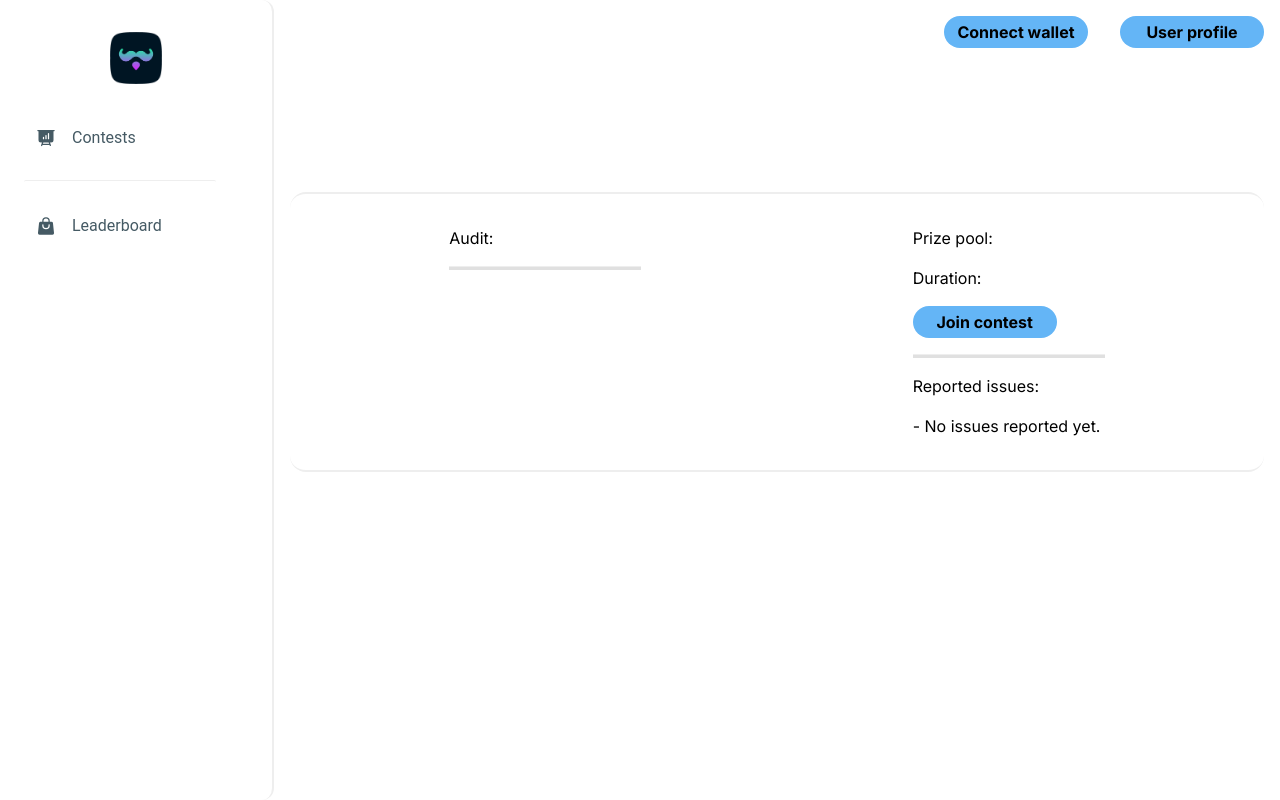
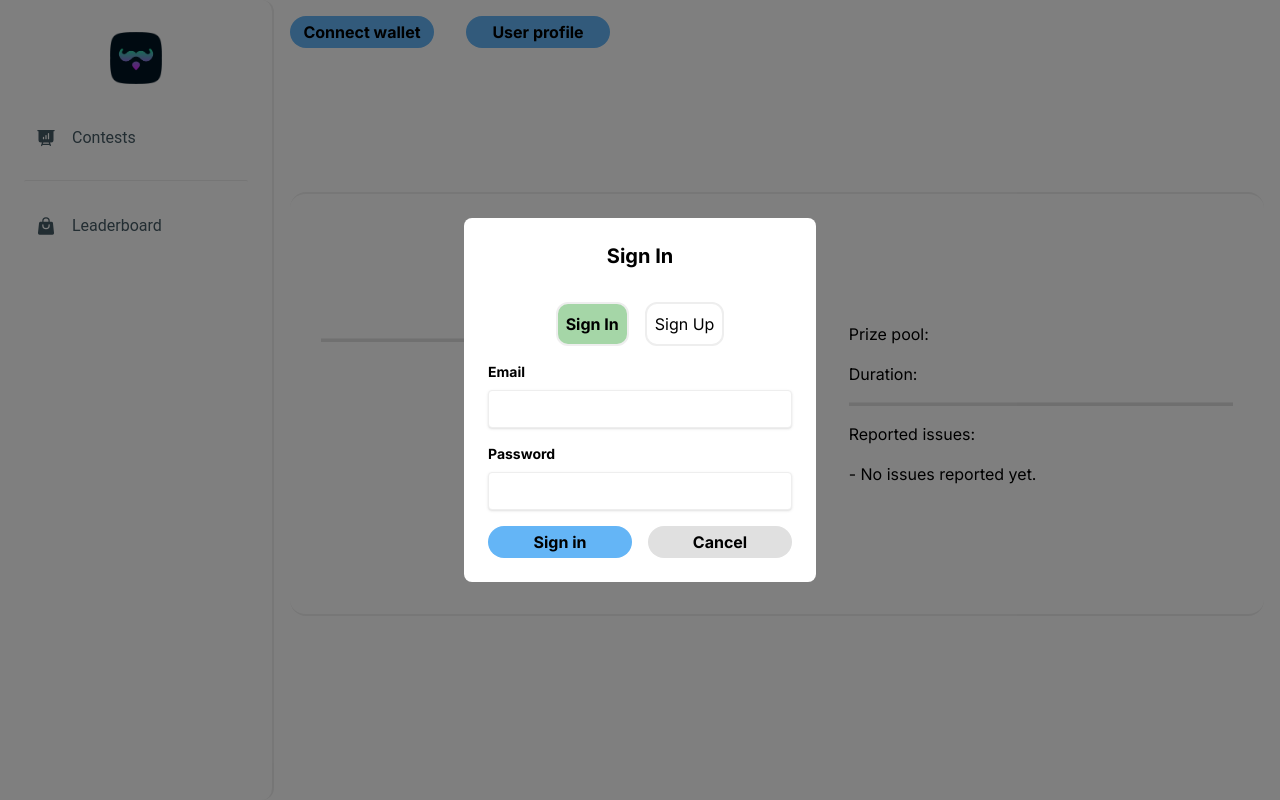
Before and after one commit to poirotonsolana/poirot-app-frontend, a Next.js app: page /contests/1 in a window 1280 px wide. Both pictures are taken after a click on the button "User profile". Built offline with nearby package versions, Linux system fonts and the light colour scheme.

Commit message:
User profile, audit fixes

```diff
--- a/package.json
+++ b/package.json
@@ -20,6 +20,7 @@
     "react": "^18",
     "react-dom": "^18",
     "react-icons": "^5.2.1",
+    "react-toastify": "^10.0.5",
     "tailwind-merge": "^2.3.0"
   },
   "devDependencies": {
--- a/src/app/contests/[contestId]/page.tsx
+++ b/src/app/contests/[contestId]/page.tsx
@@ -1,27 +1,32 @@
 "use client"
-import React, { useState } from 'react'
-import { useSearchParams } from 'next/navigation'
-import Image from 'next/image'
-import Link from 'next/link'
+import React, { useState } from 'react';
+import { useSearchParams } from 'next/navigation';
+import Image from 'next/image';
+import Link from 'next/link';
+import { toast } from "react-toastify";
 
 const SingleAuditPage = () => {
   const searchParams = useSearchParams();
+  const auditName = searchParams.get('name');
   const uniqueId = searchParams.get('id');
   const auditDate = searchParams.get('date');
   const auditStatus = searchParams.get('status');
   const logoUrl = searchParams.get('logo');
-  const auditDescription = searchParams.get('description')
+  const auditDescription = searchParams.get('description');
   const prizepool = searchParams.get('prizepool');
 
   const [isJoined, setIsJoined] = useState(false);
   const [isLoading, setIsLoading] = useState(false);
   const [isReporting, setIsReporting] = useState(false);
-  const [reportedBugs, setReportedBugs] = useState<{ projectName: string | null; bugSeverity: string | null; description: string | null; contactInfo: { twitter: string | null; telegram: string | null; email: string | null; discord: string | null; } }[]>([]);
+  const [isModalOpen, setIsModalOpen] = useState(false);
+  const [isSignIn, setIsSignIn] = useState(true); // State to toggle between sign-in and sign-up forms
+  const [reportedBugs, setReportedBugs] = useState<{ projectName: string; bugSeverity: string; description: string; contactInfo: { twitter: string; telegram: string; email: string; discord: string; }; }[]>([]);
   const [preferredCommunication, setPreferredCommunication] = useState('');
 
   const handleJoinClick = () => {
     setIsLoading(true);
     setTimeout(() => {
+      toast.success("Contest joined successfully!");
       setIsJoined(true);
       setIsLoading(false);
     }, 2000);
@@ -31,45 +36,59 @@ const SingleAuditPage = () => {
     setIsReporting(true);
   }
 
-  const handleFormSubmit = (e:React.FormEvent<HTMLFormElement>) => {
+  const handleFormSubmit = (e: React.FormEvent<HTMLFormElement>) => {
     e.preventDefault();
     const formData = new FormData(e.target as HTMLFormElement);
     const bugData = {
-      projectName: formData.get('projectName'),
-      bugSeverity: formData.get('bugSeverity'),
-      description: formData.get('bugDescription'),
+      projectName: formData.get('projectName') as string,
+      bugSeverity: formData.get('bugSeverity') as string,
+      description: formData.get('bugDescription') as string,
       contactInfo: {
-        twitter: formData.get('twitter'),
-        telegram: formData.get('telegram'),
-        email: formData.get('email'),
-        discord: formData.get('discord')
+        twitter: formData.get('twitter') as string,
+        telegram: formData.get('telegram') as string,
+        email: formData.get('email') as string,
+        discord: formData.get('discord') as string,
       }
     };
     setReportedBugs([...reportedBugs, bugData]);
     setIsReporting(false);
+    toast.success("Bug reported successfully!");
   }
 
-  const handleCommunicationChange = (e: React.ChangeEvent<HTMLSelectElement>) => {
+  const handleCommunicationChange = (e: { target: { value: React.SetStateAction<string>; }; }) => {
     setPreferredCommunication(e.target.value);
+  }
+
+  const handleProfileClick = () => {
+    setIsModalOpen(true);
+  }
+
+  const handleModalClose = () => {
+    setIsModalOpen(false);
+  }
+
+  const handleSignInSignUpSubmit = (e: { preventDefault: () => void; }) => {
+    e.preventDefault();
+    toast.success(`${isSignIn ? 'Sign-in' : 'Sign-up'} successful!`);
+    setIsModalOpen(false);
   }
 
   return (
     <>
-      <nav className='flex flex-row justify-end gap-8'>
-        <button className='bg-blue-300 rounded-2xl w-36 p-1 hover:bg-blue-500 font-bold'>Connect wallet</button>
-        <button className='bg-blue-300 rounded-2xl w-36 p-1 hover:bg-blue-500 font-bold'>User profile</button>
+      <nav className='flex flex-row justify-start gap-8'>
+        <button className='bg-blue-300 rounded-2xl w-36 p-1 hover:bg-blue-600 font-bold'>Connect wallet</button>
+        <button className='bg-blue-300 rounded-2xl w-36 p-1 hover:bg-blue-600 font-bold' onClick={handleProfileClick}>User profile</button>
       </nav>
 
-
-      <div className='flex flex-row gap-28 justify-evenly mt-36 border-t-2 border-b-2 rounded-2xl py-8'>
+      <div className='flex flex-row gap-28 justify-evenly mt-36 border-t-2 border-b-2 rounded-2xl py-32'>
         <div className='flex flex-col'>
           <div className='flex flex-row items-center gap-8'>
             {logoUrl && <Image src={logoUrl} alt={`Audit ${uniqueId} logo`} width={100} height={100} />}
-            Audit: {uniqueId}
+            <p className='font-bold text-lg'>{auditName}</p>
           </div>
-          <hr className='w-48 h-1 my-4 bg-gray-300'/>
+          <hr className='w-96 h-1 my-4 bg-gray-300'/>
           <div>
-            <p className='text-center'>{auditDescription}</p>
+            <p className='text-md mt-4'>{auditDescription}</p>
           </div>
         </div>
 
@@ -77,7 +96,7 @@ const SingleAuditPage = () => {
           <div className='flex flex-col gap-4'>
             <p>Prize pool: {prizepool}</p>
             <p>Duration: {auditDate}</p>
-            {!isJoined ? (
+            {(auditStatus === 'active' || auditStatus === 'upcoming') && !isJoined ? (
               <button
                 className='bg-blue-300 rounded-2xl w-36 p-1 hover:bg-blue-500 font-bold'
                 onClick={handleJoinClick}
@@ -86,18 +105,20 @@ const SingleAuditPage = () => {
                 {isLoading ? 'Loading...' : 'Join contest'}
               </button>
             ) : (
+              isJoined && (
                 <div className='flex gap-4'>
                   <Link href={"https://github.com/poirotonsolana"} target='_blank'><button className='bg-blue-300 rounded-2xl w-36 p-1 hover:bg-blue-500 font-bold'>View repo</button></Link>
                   <button
                     className='bg-blue-300 rounded-2xl w-36 p-1 hover:bg-blue-500 font-bold'
                     onClick={handleReportClick}
                   >
-                  Report bug
+                    Report a bug
                   </button>
                 </div>
+              )
             )}
           </div>
-          <hr className='w-48 my-4 bg-gray-300 h-1'/>
+          <hr className='w-96 my-4 bg-gray-300 h-1'/>
           <div className='flex flex-col'>
             <p>Reported issues:</p>
             <ul className='mt-4'>
@@ -105,8 +126,8 @@ const SingleAuditPage = () => {
                 <p>- No issues reported yet.</p>
               ) : (
                 reportedBugs.map((bug, index) => (
-                  <li key={index + 1} className='mb-2'>
-                    <strong>Issue #{index}:</strong><br />
+                  <li key={index} className='mb-2'>
+                    <strong>Issue #{index + 1}:</strong><br />
                     <strong>Project:</strong> {bug.projectName} <br/>
                     <strong>Severity:</strong> {bug.bugSeverity} <br/>
                     <strong>Description:</strong> {bug.description} <br/>
@@ -121,7 +142,7 @@ const SingleAuditPage = () => {
       {isReporting && (
         <div className='fixed inset-0 flex items-center justify-center bg-black bg-opacity-50'>
           <div className='bg-white p-6 rounded-lg'>
-            <h2 className='text-xl mb-4'>Report a Bug</h2>
+            <h2 className='text-xl mb-8 text-center font-bold'>Report a Bug</h2>
             <form onSubmit={handleFormSubmit}>
               <div className='mb-4'>
                 <label className='block text-sm font-bold mb-2' htmlFor='projectName'>
@@ -213,8 +234,98 @@ const SingleAuditPage = () => {
           </div>
         </div>
       )}
+
+      {isModalOpen && (
+        <div className='fixed inset-0 flex items-center justify-center bg-black bg-opacity-50'>
+          <div className='bg-white p-6 rounded-lg'>
+            <h2 className='text-xl mb-8 text-center font-bold'>{isSignIn ? 'Sign In' : 'Sign Up'}</h2>
+            <div className='flex justify-center mb-4'>
+              <button
+                className={`mr-4 border-2  p-2 rounded-xl ${isSignIn ? 'font-bold bg-green-200 rounded-xl p-2' : ''}`}
+                onClick={() => setIsSignIn(true)}
+              >
+                Sign In
+              </button>
+              <button
+                className={`border-2  p-2 rounded-xl ${!isSignIn ? 'font-bold bg-green-200 rounded-xl p-2' : ''}`}
+                onClick={() => setIsSignIn(false)}
+              >
+                Sign Up
+              </button>
+            </div>
+            <form onSubmit={handleSignInSignUpSubmit}>
+              <div className='mb-4'>
+                <label className='block text-sm font-bold mb-2' htmlFor='email'>
+                  Email
+                </label>
+                <input
+                  id='email'
+                  name='email'
+                  type='email'
+                  className='shadow appearance-none border rounded w-full py-2 px-3 text-gray-700 leading-tight focus:outline-none focus:shadow-outline'
+                  required
+                />
+              </div>
+              <div className='mb-4'>
+                <label className='block text-sm font-bold mb-2' htmlFor='password'>
+                  Password
+                </label>
+                <input
+                  id='password'
+                  name='password'
+                  type='password'
+                  className='shadow appearance-none border rounded w-full py-2 px-3 text-gray-700 leading-tight focus:outline-none focus:shadow-outline'
+                  required
+                />
+              </div>
+              {!isSignIn && (
+                <>
+                  <div className='mb-4'>
+                    <label className='block text-sm font-bold mb-2' htmlFor='confirmPassword'>
+                      Confirm Password
+                    </label>
+                    <input
+                      id='confirmPassword'
+                      name='confirmPassword'
+                      type='password'
+                      className='shadow appearance-none border rounded w-full py-2 px-3 text-gray-700 leading-tight focus:outline-none focus:shadow-outline'
+                      required
+                    />
+                  </div>
+                  <div className='mb-4'>
+                    <label className='block text-sm font-bold mb-2' htmlFor='username'>
+                      Username
+                    </label>
+                    <input
+                      id='username'
+                      name='username'
+                      className='shadow appearance-none border rounded w-full py-2 px-3 text-gray-700 leading-tight focus:outline-none focus:shadow-outline'
+                      required
+                    />
+                  </div>
                 </>
-  )
+              )}
+              <div className='flex justify-end'>
+                <button
+                  type='submit'
+                  className='bg-blue-300 rounded-2xl w-36 p-1 hover:bg-blue-500 font-bold'
+                >
+                  {isSignIn? "Sign in": "Sign up"}
+                </button>
+                <button
+                  type='button'
+                  className='bg-gray-300 rounded-2xl w-36 p-1 hover:bg-gray-500 font-bold ml-4'
+                  onClick={handleModalClose}
+                >
+                  Cancel
+                </button>
+              </div>
+            </form>
+          </div>
+        </div>
+      )}
+    </>
+  );
 }
 
 export default SingleAuditPage;
--- a/src/app/layout.tsx
+++ b/src/app/layout.tsx
@@ -3,6 +3,9 @@ import { Inter } from "next/font/google";
 import "./globals.css";
 const inter = Inter({ subsets: ["latin"] });
 import Layout from '../../components/Layout'
+import { ToastContainer } from 'react-toastify';
+import 'react-toastify/dist/ReactToastify.css';
+
 
 export const metadata: Metadata = {
   title: "Poirot App",
@@ -17,6 +20,7 @@ export default function RootLayout({
   return (
     <html lang="en" className={inter.className}>
       <body>
+          <ToastContainer />
           <Layout>
             {children}
           </Layout>
```
Also changed, not shown: data/audits.ts (+10 -1 lines), 1 other file (tests, documents, lock files or other folders). Lines whose indentation alone changed are shown as unchanged.
